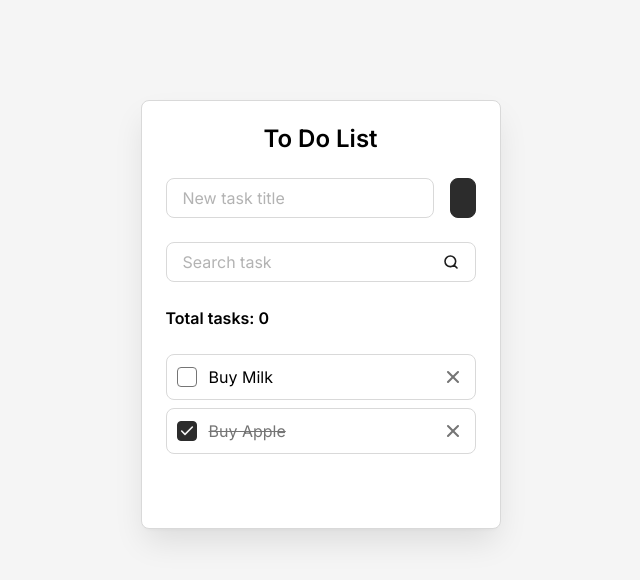
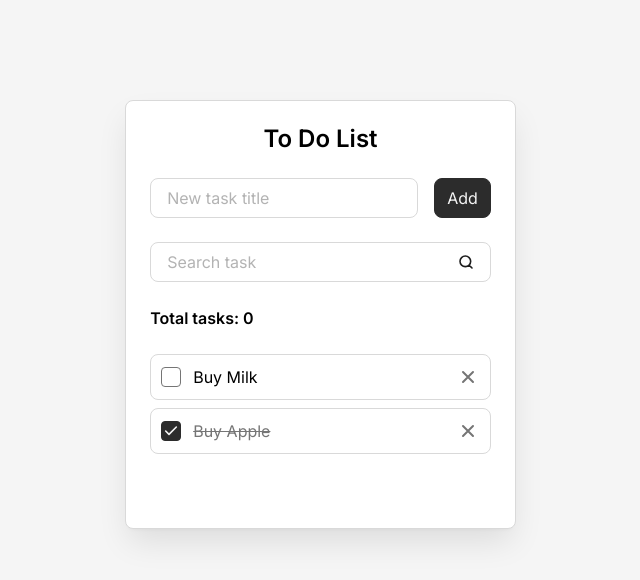
Before and after one commit to MagzhanYerbosyn/React, a React (Vite) app in the folder todo-react/: page / in a window 1280 px wide. Shown: the top 580 px of the page, without its empty margins (312-952 px from the left). Built offline with nearby package versions, Linux system fonts and the light colour scheme.

Commit message:
fix: add children prop to Button component in AddTaskForm component

```diff
--- a/todo-react/src/components/AddTaskForm.jsx
+++ b/todo-react/src/components/AddTaskForm.jsx
@@ -5,7 +5,7 @@ const AddTaskForm = () => {
   return (
     <form className="todo__form">
       <Field className="todo__field" label="New task title" id="new-task" />
-      <Button type="submit" />
+      <Button type="submit">Add</Button>
     </form>
   );
 };
```
